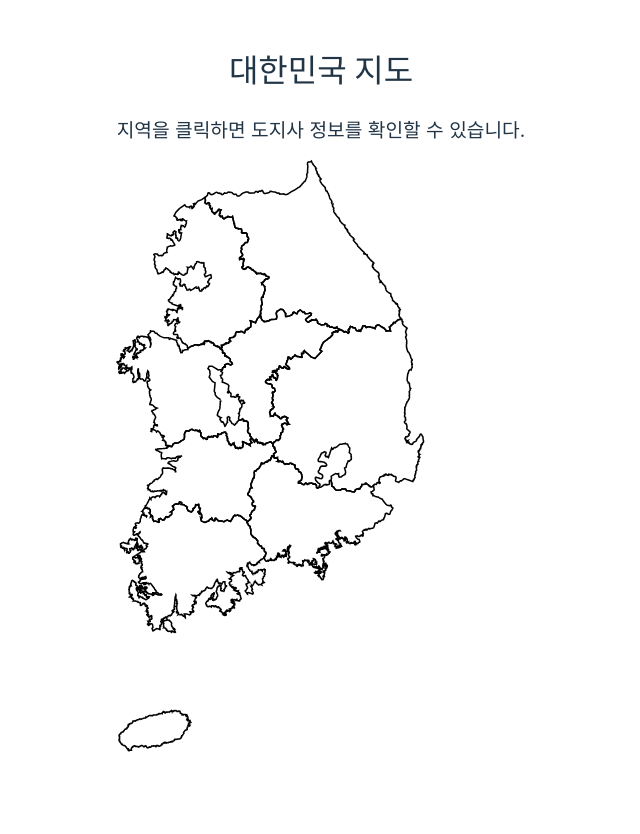
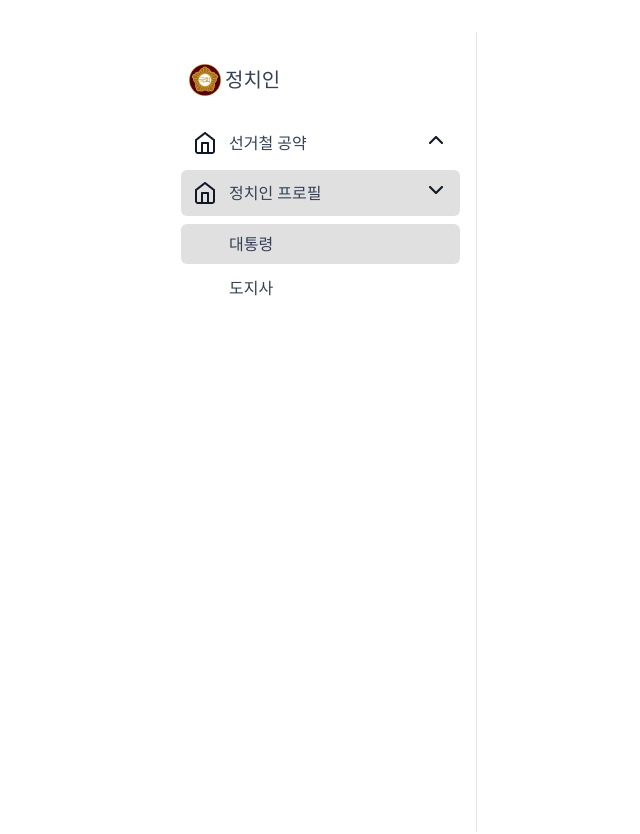
Before and after one commit to team3GodRock/hm-fe, a React (Vite) app: page / in a window 1280 px wide. Shown: the top 834 px of the page, without its empty margins (319-959 px from the left). Built offline with nearby package versions, Linux system fonts and the light colour scheme.

Commit message:
Update App.jsx

```diff
--- a/src/App.jsx
+++ b/src/App.jsx
@@ -6,7 +6,13 @@ import MapPage from './pages/Map/MapPage';
 
 function App() {
   return (
-    <MapPage/>
+    <RecoilRoot> {/* Recoil 상태 관리를 위한 루트 */}
+      <Router>
+        <Routes>
+          <Route path="/" element={<ProfilePage />} />
+        </Routes>
+      </Router>
+    </RecoilRoot>
   );
 }
 
```
